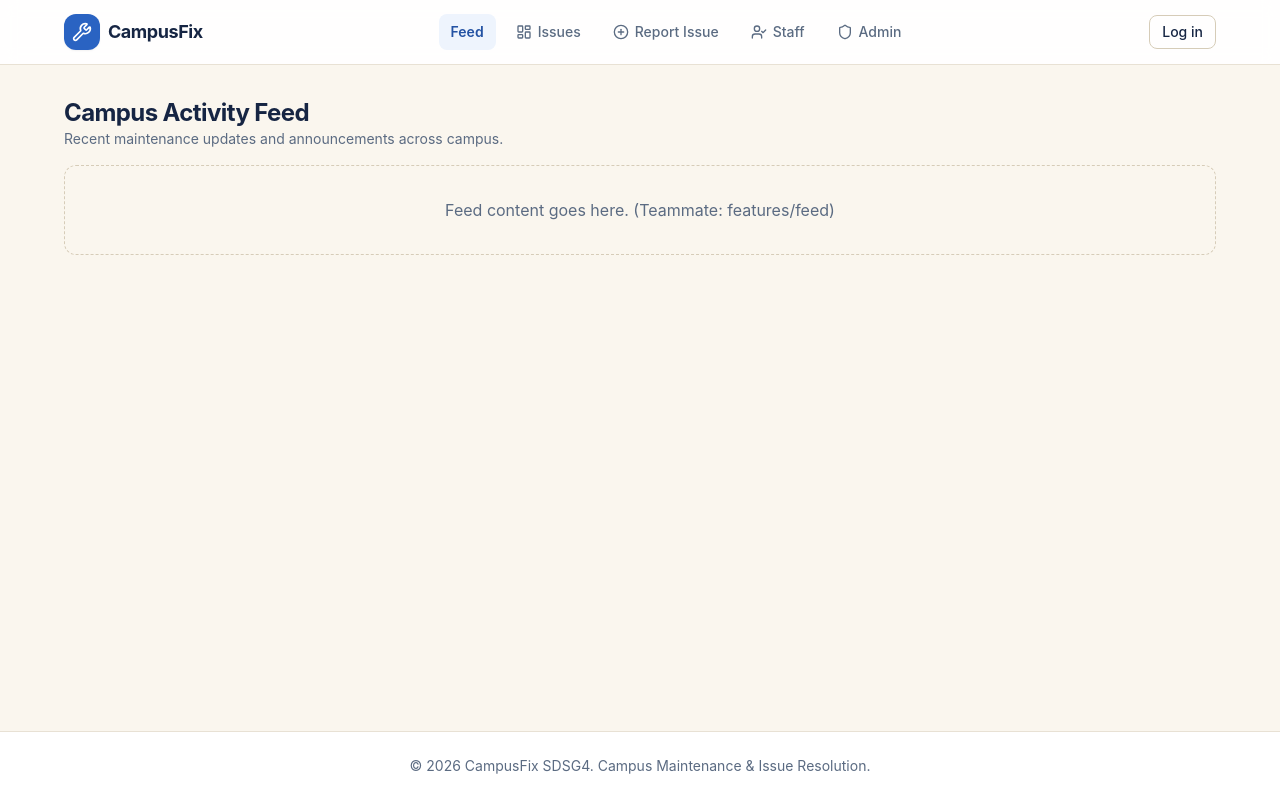
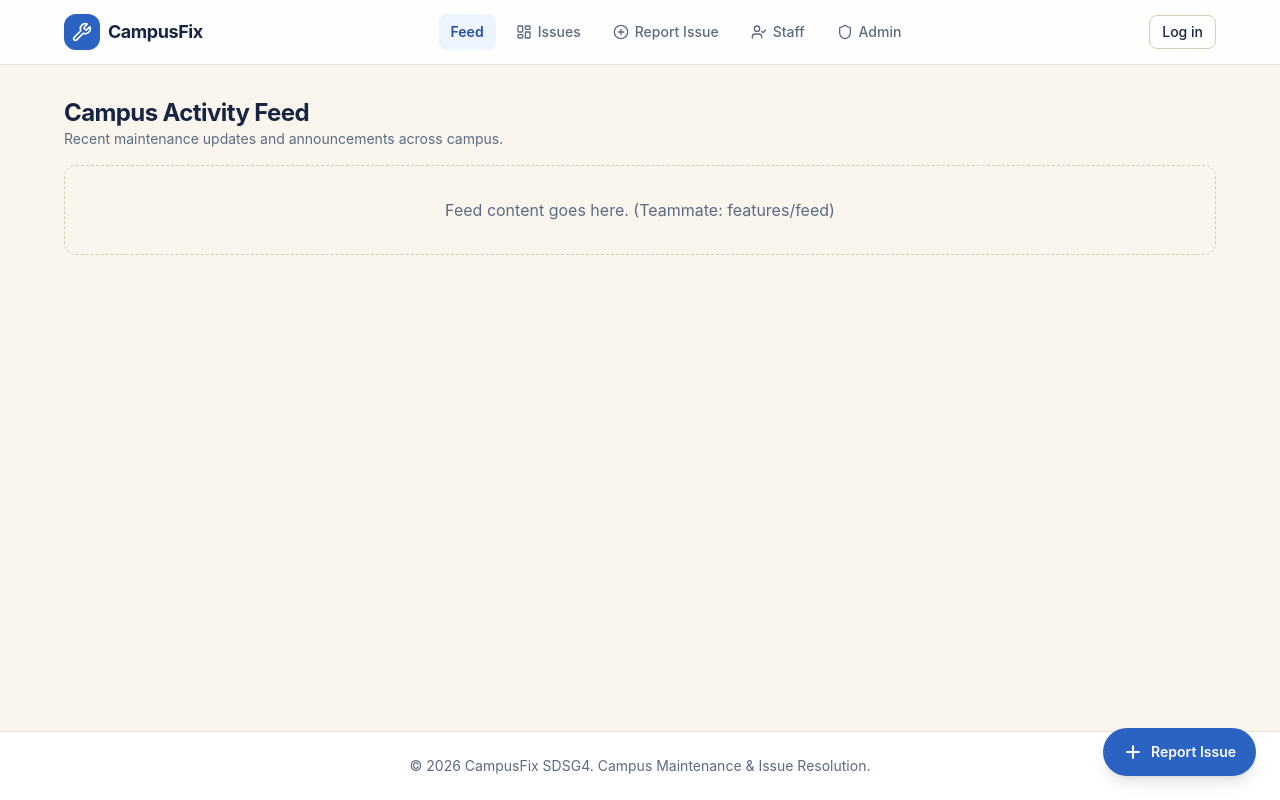
Before and after one commit to shreyuk124/campusfix, a React app in the folder frontend/: page / in a window 1280 px wide. Built offline with nearby package versions, Linux system fonts and the light colour scheme; the HTML template or start-up script is replaced by a standard one.

Commit message:
feat(layout): add floating action button for quick issue reporting

```diff
--- a/frontend/src/components/layout/AppLayout.jsx
+++ b/frontend/src/components/layout/AppLayout.jsx
@@ -1,14 +1,51 @@
-import { Outlet } from 'react-router-dom';
+import { Outlet, NavLink, useLocation } from 'react-router-dom';
+import { Plus } from 'lucide-react';
 import Navbar from './Navbar';
 import Footer from './Footer';
 
+/**
+ * AppLayout Component
+ *
+ * Acts as the master wrapper/frame for every page in CampusFix.
+ *
+ * Key Responsibilities:
+ * 1. Renders the sticky top Navbar.
+ * 2. Provides the main content area where child routes are rendered via <Outlet />.
+ * 3. Renders the global Footer at the bottom.
+ * 4. Displays a Floating Action Button (FAB) in the bottom-right corner for quick
+ *    issue reporting (similar to Gmail's "Compose" button).
+ */
 export default function AppLayout() {
+  // useLocation gives us the current URL pathname (e.g., '/', '/issues', '/report')
+  const location = useLocation();
+
+  // If the user is ALREADY on the report page, we hide the button so it doesn't get in the way of the form
+  const isReportPage = location.pathname === '/report';
+
   return (
-    <div className="flex min-h-screen flex-col bg-canvas text-body">
+    <div className="flex min-h-screen flex-col bg-canvas text-body relative">
+      {/* 1. Persistent Top Navigation Bar */}
       <Navbar />
+
+      {/* 2. Main Content Container where whichever page you visit renders */}
       <main className="mx-auto w-full max-w-content flex-1 px-4 py-8 sm:px-6">
         <Outlet />
       </main>
+
+      {/* 3. Global Floating Action Button (FAB) for quick reporting */}
+      {!isReportPage && (
+        <NavLink
+          to="/report"
+          aria-label="Report an issue"
+          className="fixed bottom-6 right-6 z-40 flex items-center gap-2 rounded-full bg-brand-500 px-5 py-3.5 text-sm font-semibold text-white shadow-lg transition-all duration-200 hover:bg-brand-600 hover:shadow-xl hover:-translate-y-0.5 focus:outline-none focus:ring-4 focus:ring-brand-200 active:bg-brand-700"
+        >
+          {/* Plus Icon with stroke width for clean visual clarity */}
+          <Plus size={20} strokeWidth={2.5} aria-hidden="true" />
+          <span>Report Issue</span>
+        </NavLink>
+      )}
+
+      {/* 4. Persistent Footer */}
       <Footer />
     </div>
   );
```
